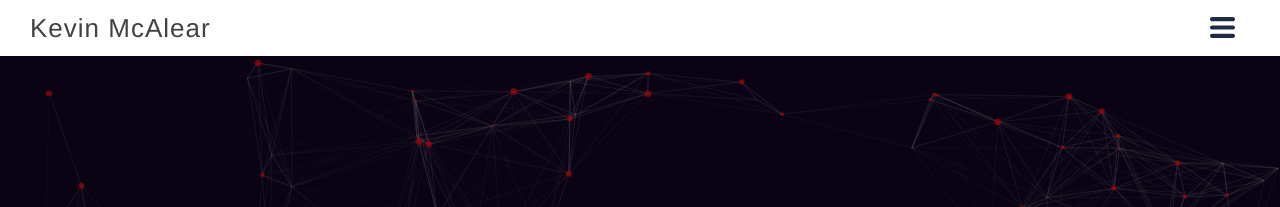
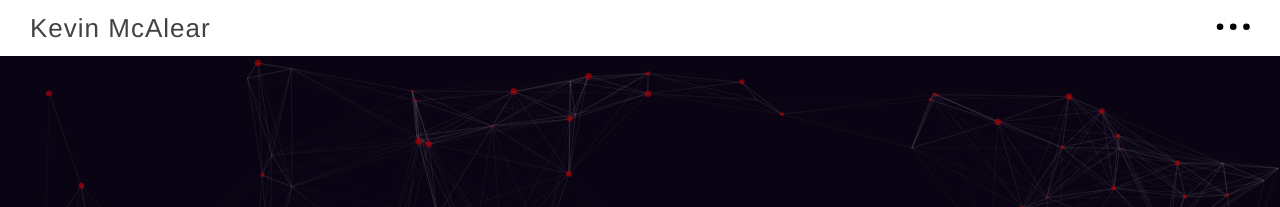
Before and after one commit to kevinmcalear/kevinmcalear.github.io, a Jekyll site: the page built from index.html, in a window 1280 px wide. Shown: the top 207 px of the page. Built offline with Jekyll 4.4.1, drawn with Linux system fonts in a browser that asks for light colours; nearby versions of some CDN libraries.

Commit message:
improved hamberger style

```diff
--- a/_includes/header.html
+++ b/_includes/header.html
@@ -5,10 +5,14 @@
     <a class="site-title" href="{{ site.baseurl }}/">{{ site.title }}</a>
     <!-- Menu Icon -->
     <a id="showMenu" class="menu-icon">
-      <svg viewBox="0 0 18 15">
-          <path fill="#424242" d="M18,1.484c0,0.82-0.665,1.484-1.484,1.484H1.484C0.665,2.969,0,2.304,0,1.484l0,0C0,0.665,0.665,0,1.484,0 h15.031C17.335,0,18,0.665,18,1.484L18,1.484z"/>
+      <svg viewBox="0 0 10 100">
+          <!-- <path fill="#424242" d="M18,1.484c0,0.82-0.665,1.484-1.484,1.484H1.484C0.665,2.969,0,2.304,0,1.484l0,0C0,0.665,0.665,0,1.484,0 h15.031C17.335,0,18,0.665,18,1.484L18,1.484z"/>
           <path fill="#424242" d="M18,7.516C18,8.335,17.335,9,16.516,9H1.484C0.665,9,0,8.335,0,7.516l0,0c0-0.82,0.665-1.484,1.484-1.484 h15.031C17.335,6.031,18,6.696,18,7.516L18,7.516z"/>
-          <path fill="#424242" d="M18,13.516C18,14.335,17.335,15,16.516,15H1.484C0.665,15,0,14.335,0,13.516l0,0 c0-0.82,0.665-1.484,1.484-1.484h15.031C17.335,12.031,18,12.696,18,13.516L18,13.516z"/>
+          <path fill="#424242" d="M18,13.516C18,14.335,17.335,15,16.516,15H1.484C0.665,15,0,14.335,0,13.516l0,0 c0-0.82,0.665-1.484,1.484-1.484h15.031C17.335,12.031,18,12.696,18,13.516L18,13.516z"/> -->
+          <!-- <circle cx="12" cy="12" r="2"/><circle cx="12" cy="5" r="2"/><circle cx="12" cy="19" r="2"/> -->
+          <circle cx="40" cy="60" r="10"></circle>
+          <circle cx="80" cy="60" r="10"></circle>
+          <circle cx="120" cy="60" r="10"></circle>
         </svg>
     </a>
   </div>
--- a/_sass/_layout.scss
+++ b/_sass/_layout.scss
@@ -39,7 +39,7 @@ canvas {
 .menu-icon {
     display: block;
     float: right;
-    width: 56px;
+    // width: 56px;
     height: 56px;
     line-height: 70px;
     text-align: center;
@@ -53,8 +53,8 @@ canvas {
     }
     > svg {
 
-        width: 25px;
-        height: 25px;
+        width: 83px;
+        height: 33px;
 
         path {
             -webkit-transition: all 1s ease-in-out;
```
